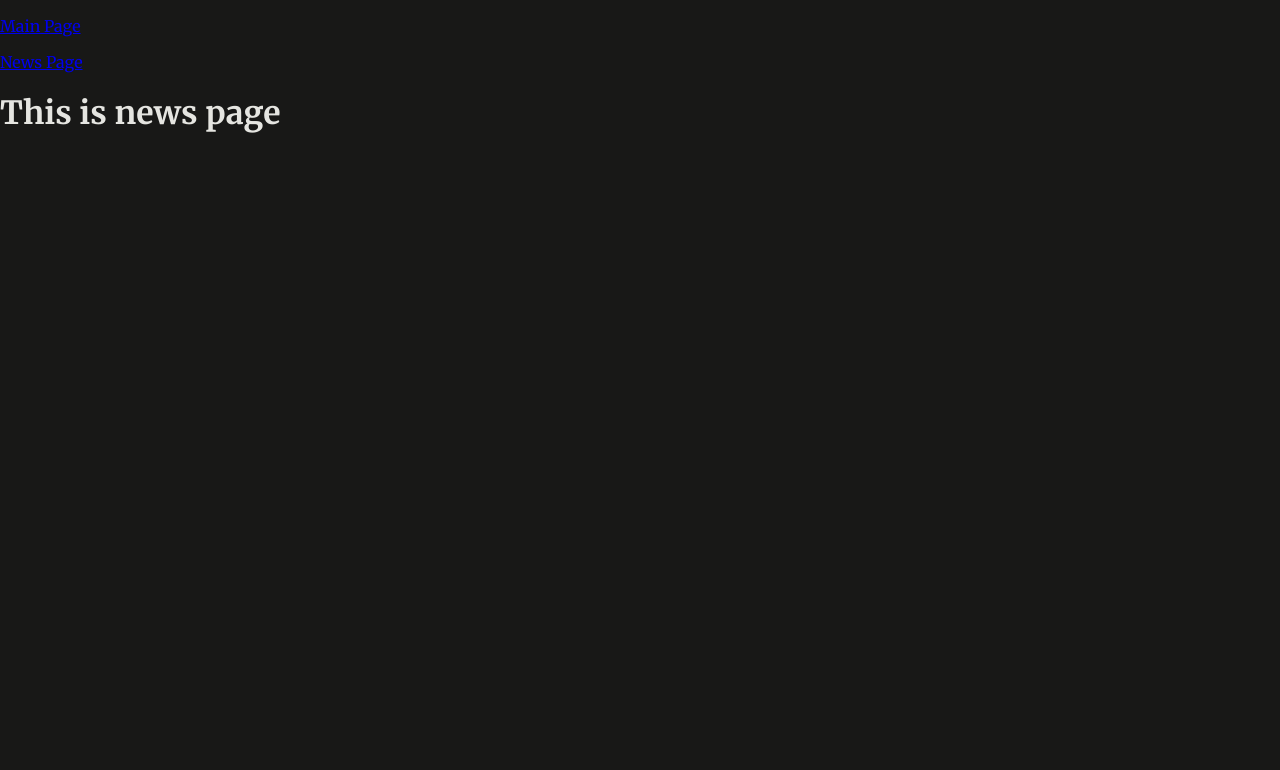
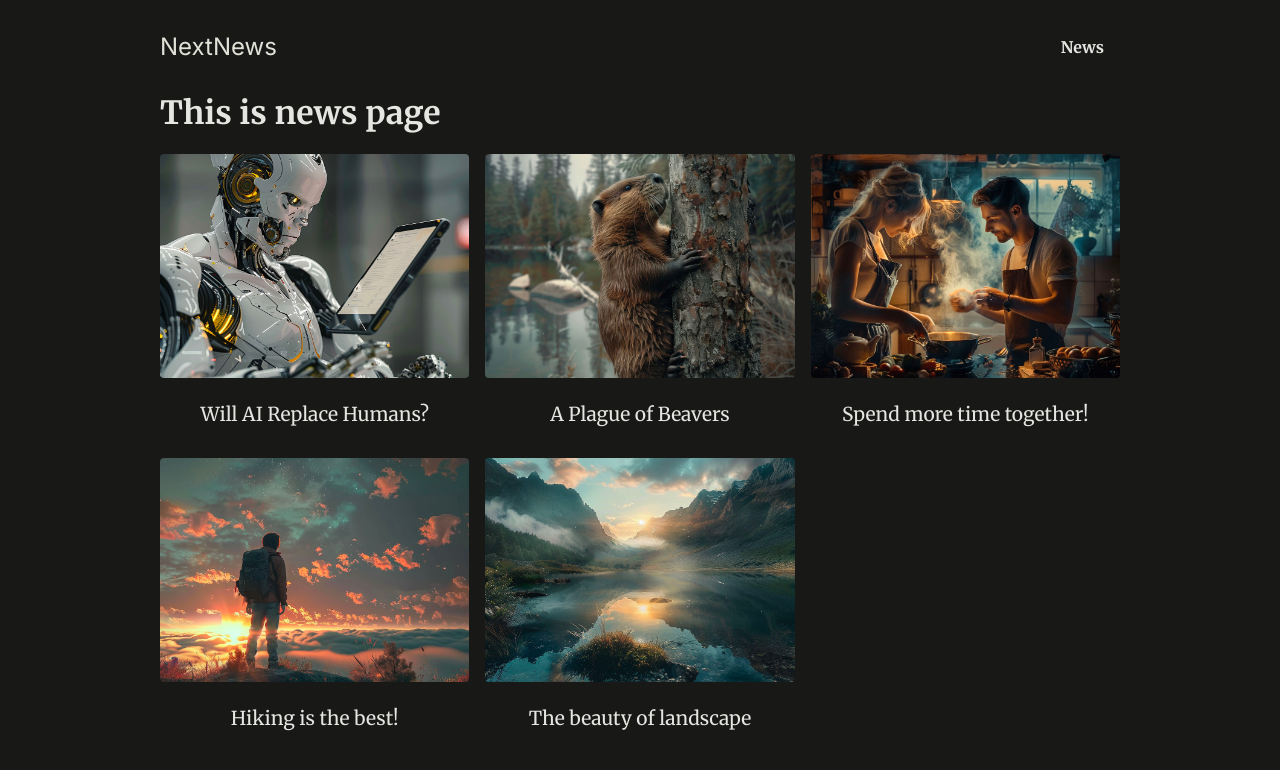
Before and after one commit to ainmutaqorrobin/nextRouting, a Next.js app: page /news in a window 1280 px wide. Shown: the top 770 px of the page. Built offline with nearby package versions, Linux system fonts and the light colour scheme.

Commit message:
debug MainHeader component and add some styling including dummy data

```diff
--- a/app/layout.js
+++ b/app/layout.js
@@ -9,8 +9,12 @@
 export default function RootLayout({ children }) {
   return (
     <html lang="en">
-      <MainHeader />
-      <body>{children}</body>
+      <body>
+        <div id="page">
+          <MainHeader />
+          {children}
+        </div>
+      </body>
     </html>
   );
 }
--- a/app/news/page.js
+++ b/app/news/page.js
@@ -1,3 +1,23 @@
+import { DUMMY_NEWS } from "@/dummy-news";
+import Link from "next/link";
+
 export default function NewsPage() {
-  return <h1>This is news page</h1>;
+  return (
+    <>
+      <h1>This is news page</h1>
+      <ul className="news-list">
+        {DUMMY_NEWS.map((newsItem) => (
+          <li>
+            <Link href={`/news/${newsItem.slug}`}>
+              <img
+                src={`/images/news/${newsItem.image}`}
+                alt={newsItem.title}
+              />
+              <span>{newsItem.title}</span>
+            </Link>
+          </li>
+        ))}
+      </ul>
+    </>
+  );
 }
--- a/components/MainHeader/MainHeader.js
+++ b/components/MainHeader/MainHeader.js
@@ -2,15 +2,17 @@
 
 export default function MainHeader() {
   return (
-    <>
-      <ul>
-        <p>
-          <Link href="/">Main Page</Link>
-        </p>
-        <p>
-          <Link href="/news">News Page</Link>
-        </p>
-      </ul>
-    </>
+    <header id="main-header">
+      <div id="logo">
+        <Link href="/">NextNews</Link>
+      </div>
+      <nav>
+        <ul>
+          <li>
+            <Link href="/news">News</Link>
+          </li>
+        </ul>
+      </nav>
+    </header>
   );
 }
--- /dev/null
+++ b/dummy-news.js
@@ -0,0 +1,47 @@
+export const DUMMY_NEWS = [
+  {
+    id: "n1",
+    slug: "will-ai-replace-humans",
+    title: "Will AI Replace Humans?",
+    image: "ai-robot.jpg",
+    date: "2021-07-01",
+    content:
+      "Since late 2022 AI is on the rise and therefore many people worry whether AI will replace humans. The answer is not that simple. AI is a tool that can be used to automate tasks, but it can also be used to augment human capabilities. The future is not set in stone, but it is clear that AI will play a big role in the future. The question is how we will use it.",
+  },
+  {
+    id: "n2",
+    slug: "beaver-plague",
+    title: "A Plague of Beavers",
+    image: "beaver.jpg",
+    date: "2022-05-01",
+    content:
+      "Beavers are taking over the world. They are building dams everywhere and flooding entire cities. What can we do to stop them?",
+  },
+  {
+    id: "n3",
+    slug: "couple-cooking",
+    title: "Spend more time together!",
+    image: "couple-cooking.jpg",
+    date: "2024-03-01",
+    content:
+      "Cooking together is a great way to spend more time with your partner. It is fun and you get to eat something delicious afterwards. What are you waiting for? Get cooking!",
+  },
+  {
+    id: "n4",
+    slug: "hiking",
+    title: "Hiking is the best!",
+    image: "hiking.jpg",
+    date: "2024-01-01",
+    content:
+      "Hiking is a great way to get some exercise and enjoy the great outdoors. It is also a great way to clear your mind and reduce stress. So what are you waiting for? Get out there and start hiking!",
+  },
+  {
+    id: "n5",
+    slug: "landscape",
+    title: "The beauty of landscape",
+    image: "landscape.jpg",
+    date: "2022-07-01",
+    content:
+      "Landscape photography is a great way to capture the beauty of nature. It is also a great way to get outside and enjoy the great outdoors. So what are you waiting for? Get out there and start taking some pictures!",
+  },
+];
```
Also changed, not shown: app/news/[slugId]/page.js (+13 -1 lines).
